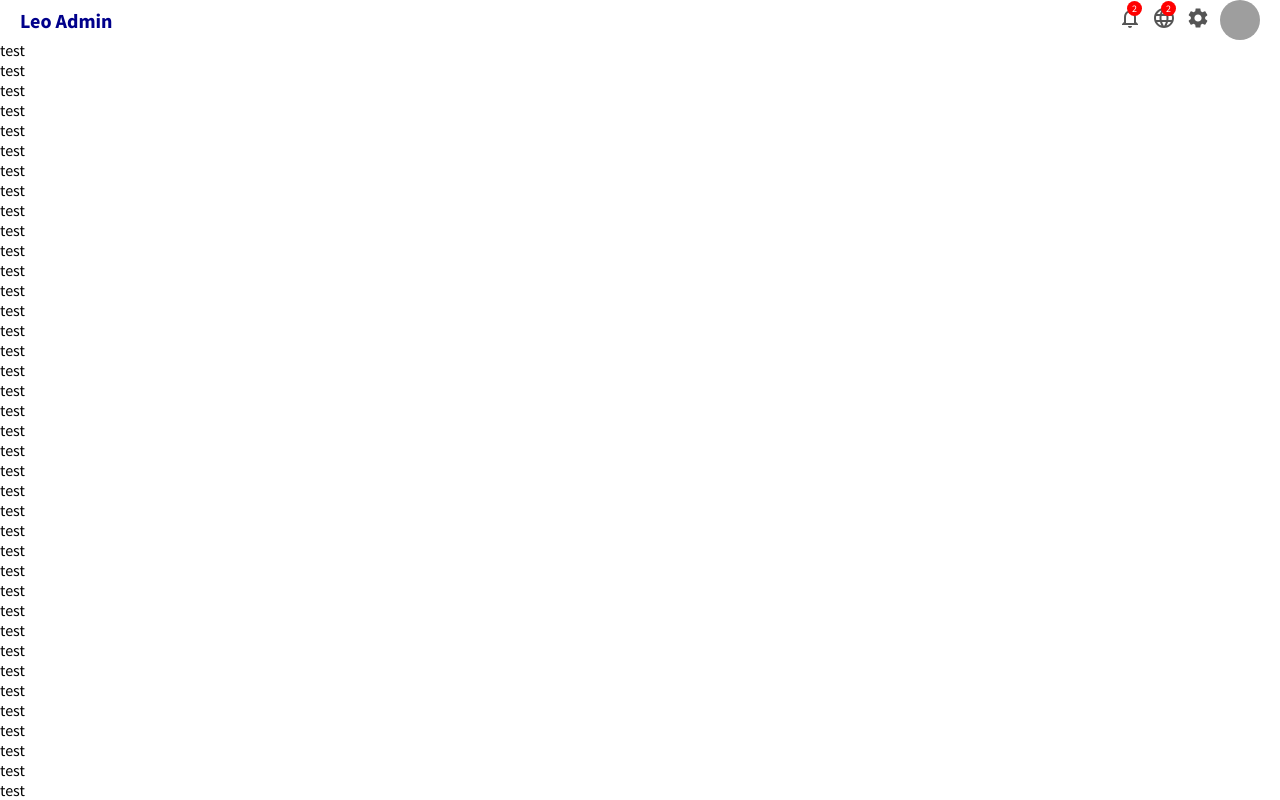
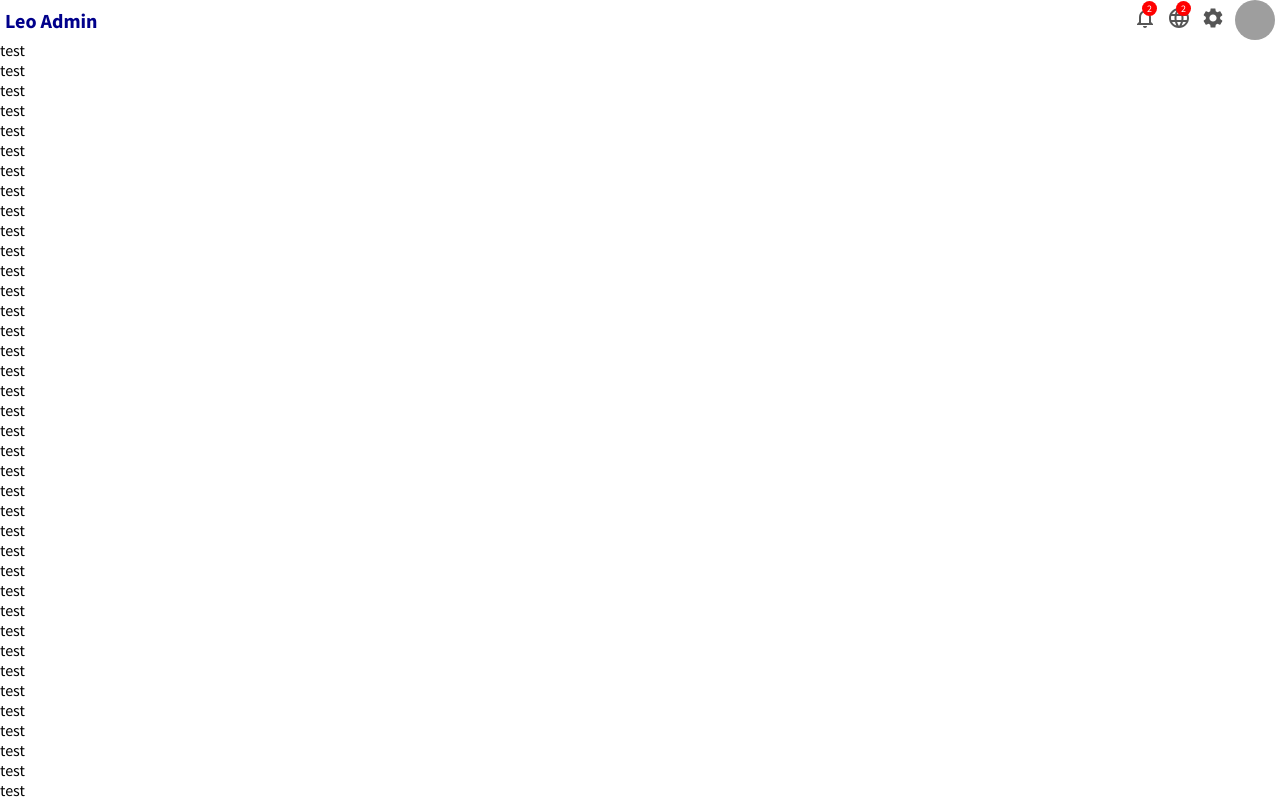
Before and after one commit to Leo-Nam/admin_dashboard, a React (Create React App) app: page / in a window 1280 px wide. Shown: the top 800 px of the page. Built offline with nearby package versions, Linux system fonts and the light colour scheme; grey boxes are pictures that could not be loaded.

Commit message:
topbar init

```diff
--- a/src/components/topbar/topbar.css
+++ b/src/components/topbar/topbar.css
@@ -8,7 +8,7 @@
 
 .topbarWrapper {
 	height: 100%;
-	padding: 0px 20px;
+	padding: 0px 5px;
 	display: flex;
 	align-items: center;
 	justify-content: space-between;
```
